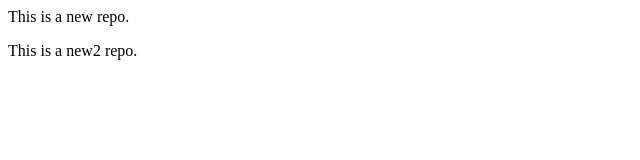
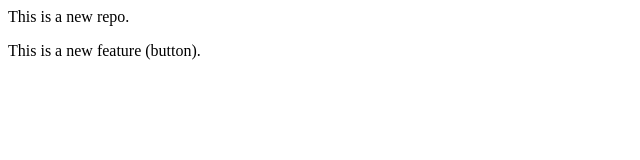
Before and after one commit to LUCIFER7ME/localrepo, a plain HTML site: page index.html in a window 1280 px wide. Shown: the full height of the page, 0-640 px from the left. Drawn offline with Linux system fonts and the light colour scheme.

```diff
--- a/index.html
+++ b/index.html
@@ -1,2 +1,2 @@
 <p>This is a new repo.</p>
-<p>This is a new2 repo.</p>
+<p>This is a new feature (button).</p>
```
